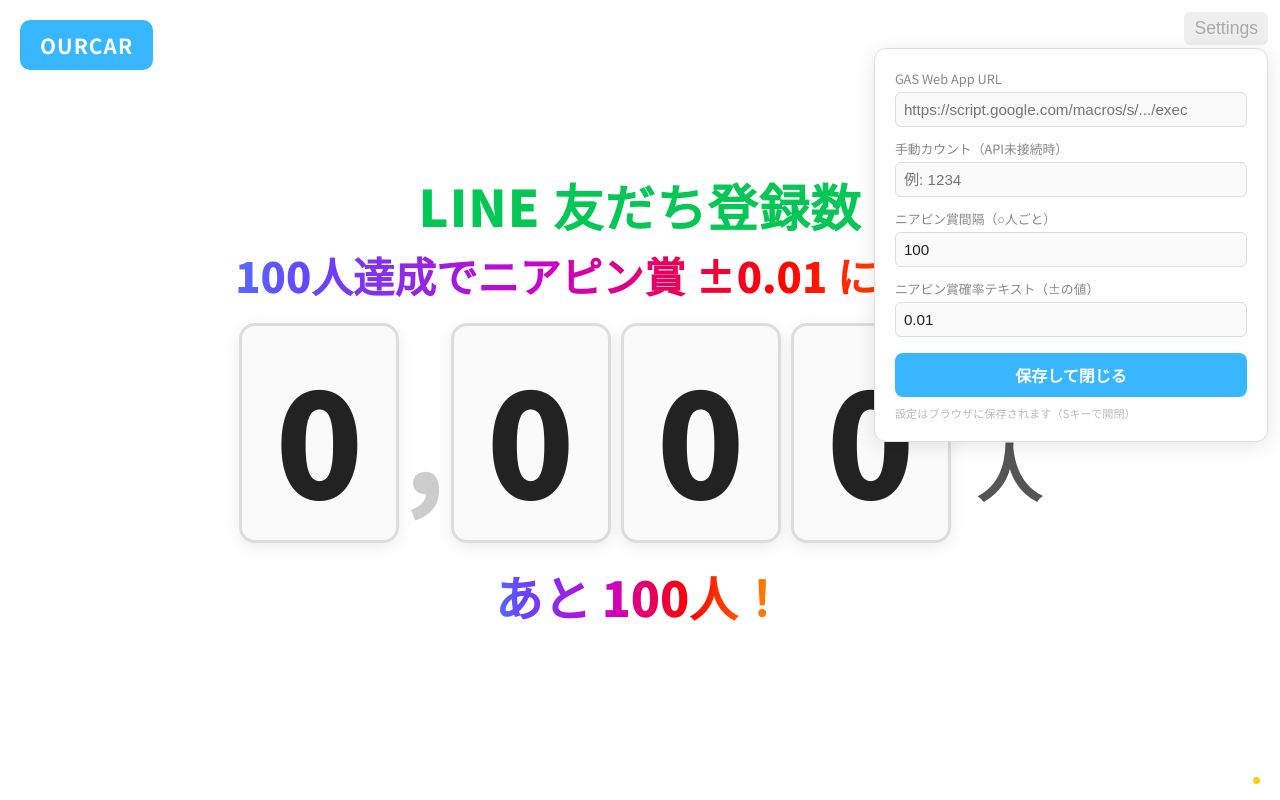
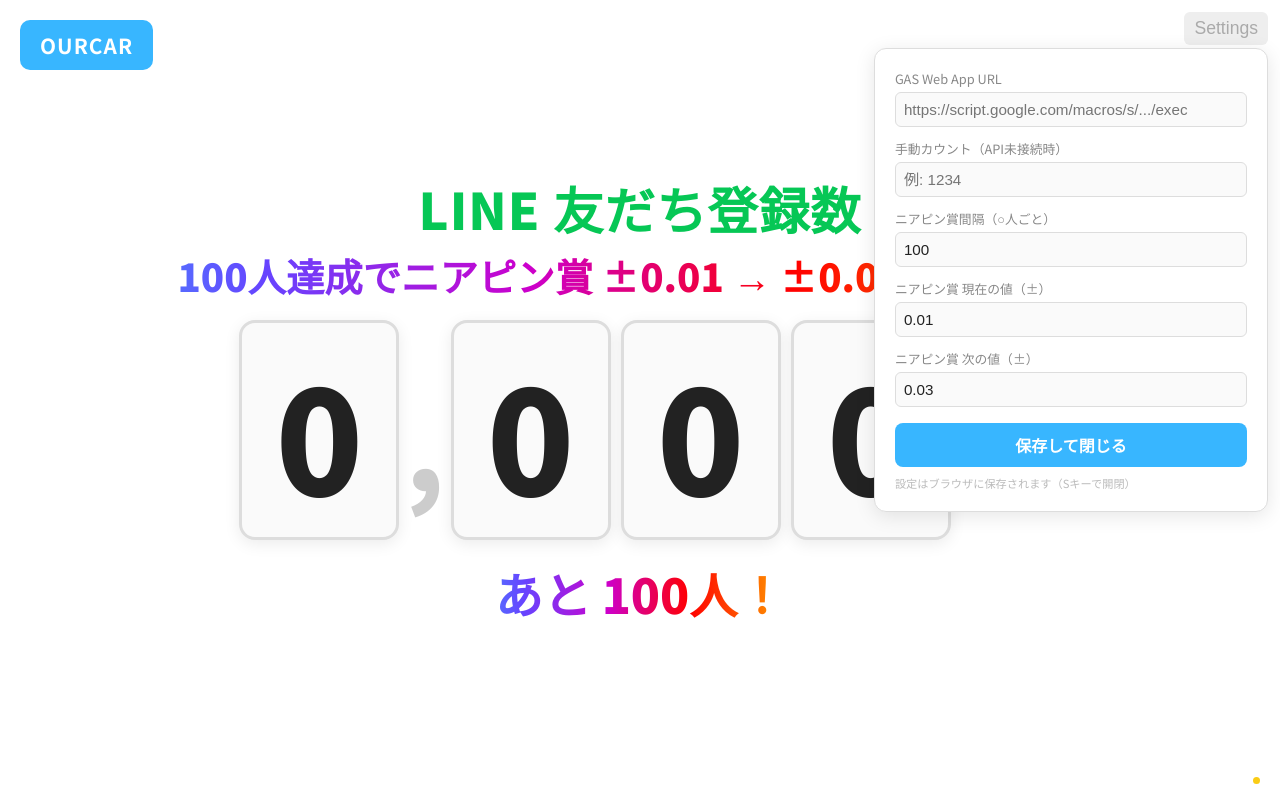
Before and after one commit to ktakumatrill-design/ourcar-live-counter, a plain HTML site: page index.html in a window 1280 px wide. Drawn offline with Linux system fonts and the light colour scheme.

Commit message:
ニアピン賞表示を ±現在値 → ±次の値 形式に変更、フォントサイズ調整
Co-Authored-By: Claude Opus 4.6 (1M context) <noreply@anthropic.com>

```diff
--- a/index.html
+++ b/index.html
@@ -51,7 +51,7 @@
   }
 
   .pitari-text {
-    font-size: 2.6rem;
+    font-size: 2.4rem;
     font-weight: 900;
     background: linear-gradient(90deg, #ff0000, #ff8800, #ffdd00, #00cc44, #38b6ff, #6644ff, #cc00cc, #ff0000);
     background-size: 200% 100%;
@@ -347,8 +347,10 @@
   <input type="number" id="inputManual" placeholder="例: 1234">
   <label>ニアピン賞間隔（○人ごと）</label>
   <input type="number" id="inputMilestone" placeholder="100" value="100">
-  <label>ニアピン賞確率テキスト（±の値）</label>
-  <input type="text" id="inputPitariOdds" placeholder="0.01" value="0.01">
+  <label>ニアピン賞 現在の値（±）</label>
+  <input type="text" id="inputPitariFrom" placeholder="0.01" value="0.01">
+  <label>ニアピン賞 次の値（±）</label>
+  <input type="text" id="inputPitariTo" placeholder="0.03" value="0.03">
   <button onclick="saveSettings()">保存して閉じる</button>
   <p class="note">設定はブラウザに保存されます（Sキーで開閉）</p>
 </div>
@@ -379,7 +381,8 @@
   let gasUrl = localStorage.getItem('gasUrl') || '';
   let currentCount = 0;
   let milestoneInterval = parseInt(localStorage.getItem('milestoneInterval') || '100', 10);
-  let pitariOdds = localStorage.getItem('pitariOdds') || '0.01';
+  let pitariFrom = localStorage.getItem('pitariFrom') || '0.01';
+  let pitariTo = localStorage.getItem('pitariTo') || '0.03';
   let prevCount = 0;
 
   function buildSlots() {
@@ -449,7 +452,7 @@
     const nextMilestone = Math.ceil((currentCount + 1) / milestoneInterval) * milestoneInterval;
     const remaining = nextMilestone - currentCount;
     document.getElementById('pitariText').textContent =
-      `${nextMilestone.toLocaleString()}人達成でニアピン賞 ±${pitariOdds} にアップ！`;
+      `${nextMilestone.toLocaleString()}人達成でニアピン賞 ±${pitariFrom} → ±${pitariTo} にアップ！`;
     document.getElementById('remainingText').textContent =
       `あと ${remaining.toLocaleString()}人！`;
   }
@@ -539,10 +542,12 @@
     const url = document.getElementById('inputUrl').value.trim();
     const manual = document.getElementById('inputManual').value.trim();
     const milestone = document.getElementById('inputMilestone').value.trim();
-    const odds = document.getElementById('inputPitariOdds').value.trim();
+    const from = document.getElementById('inputPitariFrom').value.trim();
+    const to = document.getElementById('inputPitariTo').value.trim();
     if (url) { localStorage.setItem('gasUrl', url); gasUrl = url; }
     if (milestone) { milestoneInterval = parseInt(milestone, 10) || 100; localStorage.setItem('milestoneInterval', String(milestoneInterval)); }
-    if (odds) { pitariOdds = odds; localStorage.setItem('pitariOdds', odds); }
+    if (from) { pitariFrom = from; localStorage.setItem('pitariFrom', from); }
+    if (to) { pitariTo = to; localStorage.setItem('pitariTo', to); }
     if (manual) {
       currentCount = parseInt(manual, 10);
       setSlotValue(currentCount, true);
@@ -569,9 +574,11 @@
     buildSlots();
     const savedUrl = localStorage.getItem('gasUrl');
     const savedMilestone = localStorage.getItem('milestoneInterval');
-    const savedOdds = localStorage.getItem('pitariOdds');
+    const savedFrom = localStorage.getItem('pitariFrom');
+    const savedTo = localStorage.getItem('pitariTo');
     if (savedMilestone) { milestoneInterval = parseInt(savedMilestone, 10); document.getElementById('inputMilestone').value = milestoneInterval; }
-    if (savedOdds) { pitariOdds = savedOdds; document.getElementById('inputPitariOdds').value = pitariOdds; }
+    if (savedFrom) { pitariFrom = savedFrom; document.getElementById('inputPitariFrom').value = pitariFrom; }
+    if (savedTo) { pitariTo = savedTo; document.getElementById('inputPitariTo').value = pitariTo; }
     if (savedUrl) {
       document.getElementById('inputUrl').value = savedUrl; gasUrl = savedUrl;
       fetchData(); setInterval(fetchData, POLL_INTERVAL); window._polling = true;
```
